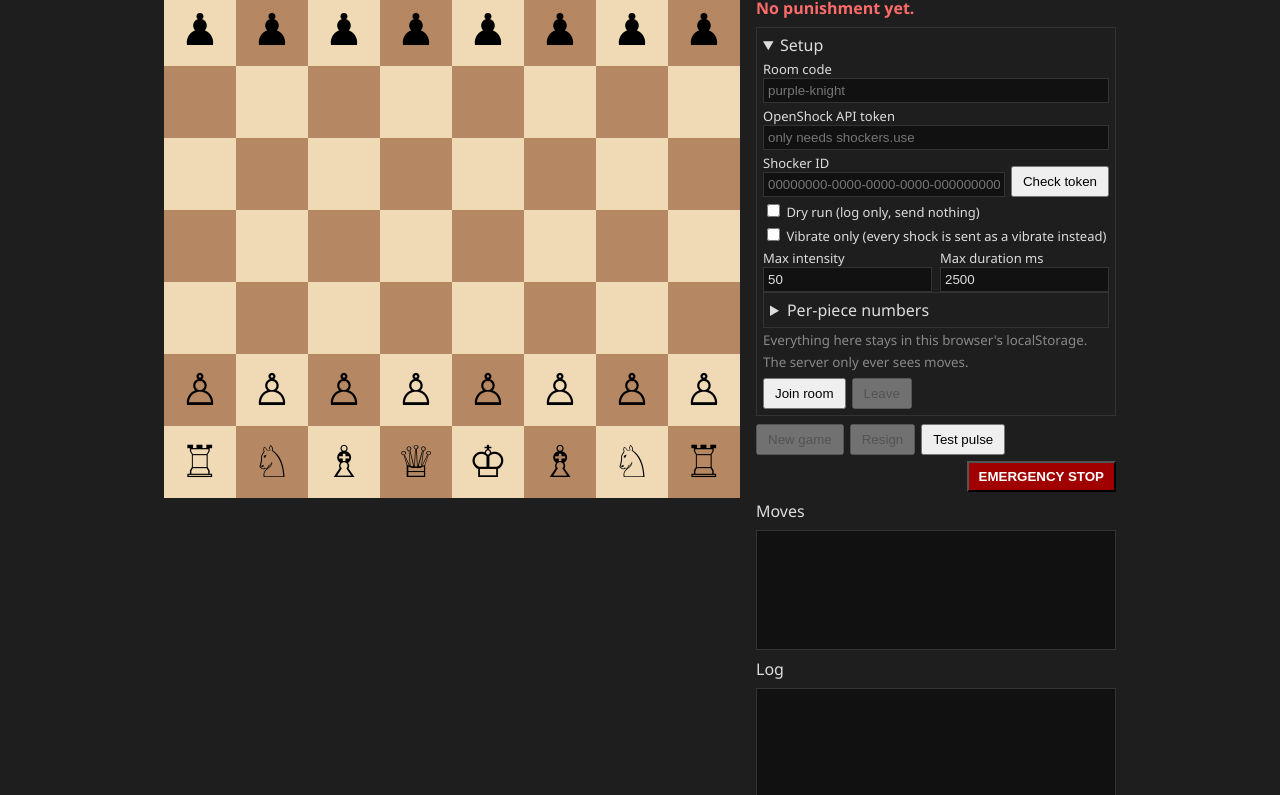
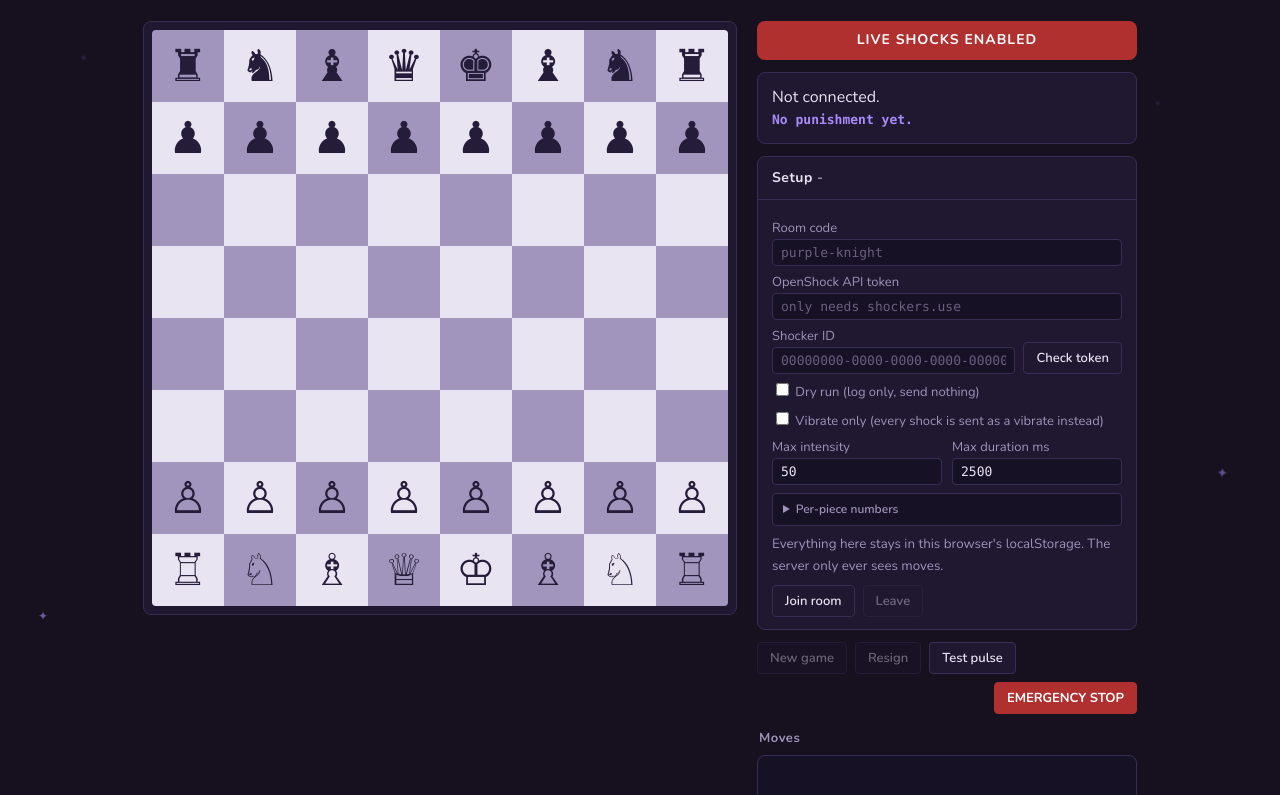
Before and after one commit to Jacob-Whitman/Chess-but-it-Kills-You, a website: page web/public/index.html in a window 1280 px wide. Shown: the part 94-889 px from the top of the page. Drawn offline with nearby package versions, Linux system fonts and the light colour scheme.

Commit message:
changed the style of the site

```diff
--- a/web/public/index.html
+++ b/web/public/index.html
@@ -5,44 +5,191 @@
 <title>Chess But It Kills You</title>
 <meta name="viewport" content="width=device-width, initial-scale=1">
 <style>
-  :root { --light: #f0d9b5; --dark: #b58863; --sel: #f6f669; --last: #cdd26a; --check: #e05050; }
-  body { font-family: "Segoe UI", system-ui, sans-serif; margin: 0; background: #1e1e1e; color: #ddd; }
-  .wrap { display: flex; gap: 16px; padding: 16px; flex-wrap: wrap; justify-content: center; align-items: flex-start; }
-  #board { display: grid; grid-template-columns: repeat(8, 1fr); grid-template-rows: repeat(8, 1fr); width: min(92vw, 576px); height: min(92vw, 576px); flex: none; user-select: none; }
-  .sq { display: flex; align-items: center; justify-content: center; overflow: hidden; line-height: 1; font-size: clamp(24px, 6vw, 44px); cursor: pointer; position: relative; font-family: "Segoe UI Symbol", "DejaVu Sans", sans-serif; color: #000; }
-  .sq.light { background: var(--light); } .sq.dark { background: var(--dark); }
+@import url('https://fonts.googleapis.com/css2?family=Pixelify+Sans:wght@400;600;700&family=Nunito:wght@400;600;700&display=swap');
+
+:root {
+  /* one violet family, dark to light */
+  --bg:     #16101f;
+  --panel:  #1f1830;
+  --inset:  #171126;
+  --border: #3a2d55;
+  --text:   #e8e3f2;
+  --muted:  #9f93b8;
+  --accent: #a78bfa;
+
+  /* board: desaturated violet squares, one warm highlight */
+  --sq-light: #e9e4f2;
+  --sq-dark:  #a195bd;
+  --sq-piece: #241c38;
+  --sel:      #e4c878;
+  --last:     #c3b183;
+  --check:    #e05c6e;
+
+  --pix:  'Pixelify Sans', 'Courier New', monospace;
+  --body: 'Nunito', 'Segoe UI', system-ui, sans-serif;
+  --mono: 'Consolas', 'Courier New', monospace;
+}
+
+*, *::before, *::after { box-sizing: border-box; }
+body { font-family: var(--body); margin: 0; background: var(--bg); color: var(--text); line-height: 1.6; min-height: 100vh; }
+
+a { color: var(--accent); }
+
+/* ── twinkly stars ── */
+.deco-stars { position: fixed; inset: 0; pointer-events: none; overflow: hidden; z-index: 0; }
+.deco-s {
+  position: absolute; left: var(--x, 50%); top: var(--y, 50%);
+  font-size: var(--sz, 14px); color: var(--sc, var(--accent));
+  opacity: 0.6;
+  animation: twinkle var(--d, 3s) ease-in-out var(--dl, 0s) infinite;
+  line-height: 1;
+}
+@keyframes twinkle {
+  0%,100% { opacity: 0.6; transform: scale(1) rotate(0deg); }
+  50%     { opacity: 0.12; transform: scale(0.65) rotate(20deg); }
+}
+
+/* ── title ── */
+.page-title {
+  font-family: var(--pix);
+  font-size: clamp(22px, 4.5vw, 42px);
+  color: var(--accent);
+  text-align: center;
+  letter-spacing: 3px;
+  margin: 24px 16px 8px;
+  position: relative; z-index: 1;
+}
+
+.wrap { display: flex; gap: 20px; padding: 16px; flex-wrap: wrap; justify-content: center; align-items: flex-start; position: relative; z-index: 1; }
+
+/* ── panels ── */
+.panel { background: var(--panel); border: 1px solid var(--border); border-radius: 8px; }
+.panel-body { padding: 12px 14px; }
+.pane-title {
+  font-family: var(--body); font-weight: 700; font-size: 13px; letter-spacing: 0.5px;
+  color: var(--muted); margin: 2px 2px 6px;
+}
+
+/* ── board ── */
+.board-panel { flex: none; padding: 8px; }
+#board {
+  display: grid; grid-template-columns: repeat(8, 1fr); grid-template-rows: repeat(8, 1fr);
+  width: min(88vw, 576px); height: min(88vw, 576px);
+  user-select: none;
+  border-radius: 4px; overflow: hidden;
+}
+.sq {
+  display: flex; align-items: center; justify-content: center; overflow: hidden; line-height: 1;
+  font-size: clamp(24px, 6vw, 44px); cursor: pointer; position: relative;
+  font-family: "Segoe UI Symbol", "DejaVu Sans", sans-serif; color: var(--sq-piece);
+}
+.sq.light { background: var(--sq-light); } .sq.dark { background: var(--sq-dark); }
 .sq.last { background: var(--last); } .sq.sel { background: var(--sel); } .sq.check { background: var(--check); }
-  .sq.dot::after { content: ""; position: absolute; width: 22%; height: 22%; border-radius: 50%; background: rgba(0,0,0,.45); }
-  .side { width: min(92vw, 360px); display: flex; flex-direction: column; gap: 8px; }
-  .banner { padding: 6px; text-align: center; font-weight: bold; color: #fff; }
-  .banner.dry { background: #3c7a3c; } .banner.live { background: #a00000; } .banner.vib { background: #b36b00; }
-  #status { font-size: 1.1em; min-height: 1.4em; }
-  #punish { color: #ff6b6b; font-weight: bold; min-height: 1.4em; }
-  textarea, #log, #moves { width: 100%; box-sizing: border-box; background: #111; color: #ccc; border: 1px solid #333; font-family: Consolas, monospace; font-size: 12px; }
-  #moves { height: 120px; overflow: auto; padding: 4px; white-space: pre-wrap; }
-  #log { height: 140px; overflow: auto; padding: 4px; white-space: pre-wrap; }
-  .row { display: flex; gap: 6px; flex-wrap: wrap; }
-  button { padding: 6px 10px; cursor: pointer; }
-  button.stop { background: #a00000; color: #fff; font-weight: bold; margin-left: auto; }
-  label { display: block; font-size: 13px; margin-top: 4px; }
-  input[type=text], input[type=password], input[type=number], select { width: 100%; box-sizing: border-box; padding: 4px; background: #111; color: #ddd; border: 1px solid #333; }
-  details { border: 1px solid #333; padding: 6px; }
-  summary { cursor: pointer; }
-  .grid2 { display: grid; grid-template-columns: 1fr 1fr; gap: 4px 8px; }
-  small { color: #888; }
+.sq.dot::after { content: ""; position: absolute; width: 22%; height: 22%; border-radius: 50%; background: rgba(36,28,56,.4); }
+
+/* ── side panel ── */
+.side { width: min(92vw, 380px); display: flex; flex-direction: column; gap: 12px; }
+
+.banner {
+  padding: 8px; text-align: center; color: #fff;
+  font-family: var(--body); font-weight: 700; font-size: 14px; letter-spacing: 1px;
+  border-radius: 8px;
+}
+.banner.dry { background: #2f6b3a; } .banner.live { background: #b03030; } .banner.vib { background: #a86a1f; }
+
+#status { font-size: 1em; min-height: 1.4em; }
+#punish { color: var(--accent); font-weight: bold; min-height: 1.4em; font-family: var(--mono); font-size: 13px; }
+
+/* setup is a <details>; its summary is the panel header */
+details.panel > summary {
+  cursor: pointer; list-style: none;
+  font-family: var(--body); font-weight: 700; font-size: 14px; letter-spacing: 0.5px;
+  color: var(--text); padding: 10px 14px;
+}
+details.panel > summary::-webkit-details-marker { display: none; }
+details.panel > summary::after { content: " +"; color: var(--muted); }
+details.panel[open] > summary { border-bottom: 1px solid var(--border); }
+details.panel[open] > summary::after { content: " -"; }
+
+label { display: block; font-size: 13px; margin-top: 6px; color: var(--muted); }
+input[type=text], input[type=password], input[type=number], select {
+  width: 100%; box-sizing: border-box; padding: 5px 8px;
+  background: var(--inset); color: var(--text);
+  border: 1px solid var(--border); border-radius: 4px;
+  font-family: var(--mono); font-size: 13px;
+  outline: none;
+}
+input:focus, select:focus { border-color: var(--accent); }
+input::placeholder { color: var(--muted); opacity: 0.6; }
+input[type=checkbox] { accent-color: var(--accent); }
+
+details.inner { border: 1px solid var(--border); border-radius: 4px; background: var(--inset); padding: 6px 10px; margin-top: 8px; }
+details.inner summary { cursor: pointer; font-family: var(--body); font-weight: 600; font-size: 12px; color: var(--muted); }
+
+.grid2 { display: grid; grid-template-columns: 1fr 1fr; gap: 4px 10px; }
+small { color: var(--muted); display: block; margin-top: 8px; }
+.row { display: flex; gap: 8px; flex-wrap: wrap; }
+
+/* ── buttons ── */
+button {
+  font-family: var(--body); font-weight: 600; font-size: 13px;
+  padding: 6px 12px;
+  border: 1px solid var(--border); border-radius: 4px;
+  background: var(--panel); color: var(--text);
+  cursor: pointer;
+  transition: border-color 0.1s, background 0.1s;
+}
+button:hover:not(:disabled) { border-color: var(--accent); background: var(--inset); }
+button:disabled { opacity: 0.4; cursor: default; }
+button.stop {
+  background: #b03030; color: #fff; font-weight: bold;
+  border-color: #b03030;
+  margin-left: auto;
+}
+button.stop:hover:not(:disabled) { background: #8e2525; border-color: #8e2525; }
+
+/* ── mono panes ── */
+#moves, #log {
+  width: 100%; box-sizing: border-box;
+  background: var(--inset); color: var(--muted);
+  border: 1px solid var(--border); border-radius: 8px;
+  font-family: var(--mono); font-size: 12px;
+  white-space: pre-wrap; padding: 8px; overflow: auto;
+}
+#moves { height: 120px; }
+#log { height: 140px; }
 </style>
 </head>
 <body>
+
+<div class="deco-stars" aria-hidden="true">
+  <span class="deco-s" style="--x:6%;--y:18%;--sz:16px;--d:3.5s;--dl:0s">&#10022;</span>
+  <span class="deco-s" style="--x:12%;--y:62%;--sz:11px;--d:4s;--dl:1.1s">&#10022;</span>
+  <span class="deco-s" style="--x:90%;--y:24%;--sz:13px;--d:3s;--dl:0.5s">&#10022;</span>
+  <span class="deco-s" style="--x:95%;--y:70%;--sz:15px;--d:3.8s;--dl:1.8s">&#10022;</span>
+  <span class="deco-s" style="--x:3%;--y:88%;--sz:12px;--d:4.4s;--dl:0.8s">&#10022;</span>
+</div>
+
+<h1 class="page-title">chess but it kills you</h1>
+
 <div class="wrap">
+  <div class="panel board-panel">
     <div id="board"></div>
+  </div>
 
   <div class="side">
     <div id="banner" class="banner live">LIVE SHOCKS ENABLED</div>
+
+    <div class="panel">
+      <div class="panel-body">
         <div id="status">Not connected.</div>
         <div id="punish">No punishment yet.</div>
+      </div>
+    </div>
 
-    <details id="setup" open>
+    <details id="setup" class="panel" open>
       <summary>Setup</summary>
+      <div class="panel-body">
         <label>Room code <input id="room" type="text" placeholder="purple-knight"></label>
         <label>OpenShock API token <input id="token" type="password" placeholder="only needs shockers.use"></label>
         <div class="row" style="align-items:flex-end">
@@ -58,7 +205,7 @@
           <label>Max intensity <input id="maxI" type="number" min="0" max="100"></label>
           <label>Max duration ms <input id="maxMs" type="number" min="300" max="65535"></label>
         </div>
-      <details>
+        <details class="inner">
           <summary>Per-piece numbers</summary>
           <div class="grid2">
             <label>Pawn % <input id="pawn" type="number"></label>
@@ -78,9 +225,10 @@
           </div>
         </details>
         <small>Everything here stays in this browser's localStorage. The server only ever sees moves.</small>
-      <div class="row" style="margin-top:6px">
+        <div class="row" style="margin-top:8px">
           <button id="join">Join room</button>
           <button id="leave" disabled>Leave</button>
+        </div>
       </div>
     </details>
 
@@ -91,10 +239,15 @@
       <button id="stop" class="stop">EMERGENCY STOP</button>
     </div>
 
-    <div>Moves</div>
+    <div>
+      <div class="pane-title">Moves</div>
       <div id="moves"></div>
-    <div>Log</div>
+    </div>
+
+    <div>
+      <div class="pane-title">Log</div>
       <div id="log"></div>
+    </div>
   </div>
 </div>
 
@@ -322,6 +475,7 @@ function connect() {
       log(`Joined "${cfg.room}" as ${name(me)}.`);
       $("newgame").disabled = false; $("resign").disabled = false;
       $("setup").open = false;
+      lastResigned = msg.resigned || null;  // the welcome snapshot is old news, not an event: never re-shock a resignation from before we joined
       applyState({ ...msg, last: null });
       state.last = null;
     } else if (msg.type === "state") {
```
Also changed, not shown: 2 other files. Lines whose indentation alone changed are shown as unchanged.
